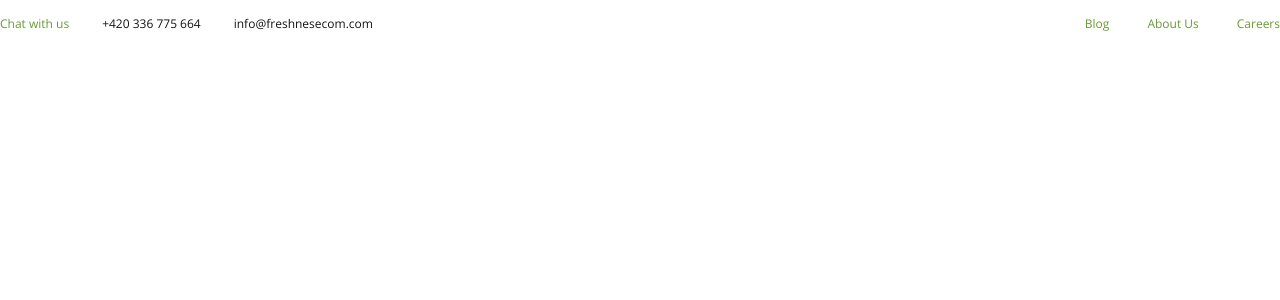
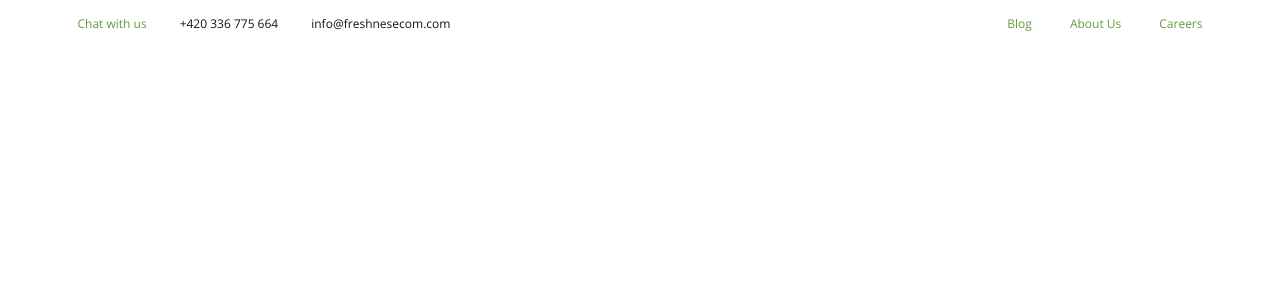
Before and after one commit to NorhanMostafa94/B5Task, an Angular app: page /home in a window 1280 px wide. Before the commit this address led to /. Shown: the top 300 px of the page. Built offline with nearby package versions, Linux system fonts and the light colour scheme.

Commit message:
add home

```diff
--- a/src/app/app-routing.module.ts
+++ b/src/app/app-routing.module.ts
@@ -1,10 +1,21 @@
 import { NgModule } from '@angular/core';
 import { RouterModule, Routes } from '@angular/router';
 
-const routes: Routes = [];
+const routes: Routes = [
+  {
+    path: 'home',
+    loadChildren: () =>
+      import('src/app/modules/home/home.module').then((m) => m.HomeModule),
+  },
+  {
+    path: '',
+    redirectTo: 'home',
+    pathMatch: 'full',
+  },
+];
 
 @NgModule({
   imports: [RouterModule.forRoot(routes)],
-  exports: [RouterModule]
+  exports: [RouterModule],
 })
-export class AppRoutingModule { }
+export class AppRoutingModule {}
--- a/src/app/app.component.html
+++ b/src/app/app.component.html
@@ -1 +1,10 @@
-<app-top-header></app-top-header>
+<div class="pages">
+  <div class="container">
+    <div class="row">
+      <div class="header">
+        <app-top-header></app-top-header>
+      </div>
+    </div>
+  </div>
+  <router-outlet></router-outlet>
+</div>
--- /dev/null
+++ b/src/app/modules/home/home-routing.module.ts
@@ -0,0 +1,10 @@
+import { NgModule } from '@angular/core';
+import { RouterModule, Routes } from '@angular/router';
+
+const routes: Routes = [];
+
+@NgModule({
+  imports: [RouterModule.forChild(routes)],
+  exports: [RouterModule]
+})
+export class HomeRoutingModule { }
--- /dev/null
+++ b/src/app/modules/home/home.module.ts
@@ -0,0 +1,12 @@
+import { NgModule } from '@angular/core';
+import { CommonModule } from '@angular/common';
+
+import { HomeRoutingModule } from './home-routing.module';
+import { HomeComponent } from './pages/home/home.component';
+
+const PAGES = [HomeComponent];
+@NgModule({
+  declarations: [...PAGES],
+  imports: [CommonModule, HomeRoutingModule],
+})
+export class HomeModule {}
--- /dev/null
+++ b/src/app/modules/home/pages/home/home.component.html
@@ -0,0 +1 @@
+<p>home works!</p>
--- /dev/null
+++ b/src/app/modules/home/pages/home/home.component.ts
@@ -0,0 +1,15 @@
+import { Component, OnInit } from '@angular/core';
+
+@Component({
+  selector: 'app-home',
+  templateUrl: './home.component.html',
+  styleUrls: ['./home.component.scss']
+})
+export class HomeComponent implements OnInit {
+
+  constructor() { }
+
+  ngOnInit(): void {
+  }
+
+}
--- /dev/null
+++ b/src/app/modules/home/pages/index.ts
@@ -0,0 +1 @@
+export { HomeComponent } from './home/home.component';
--- a/src/app/shared/components/index.ts
+++ b/src/app/shared/components/index.ts
@@ -1 +1 @@
-import { TopHeaderComponent } from './top-header/top-header.component';
+export { TopHeaderComponent } from './top-header/top-header.component';
```
Also changed, not shown: src/app/modules/home/components/index.ts (added), src/app/modules/home/pages/home/home.component.scss (added), 1 other file (tests, documents, lock files or other folders).
